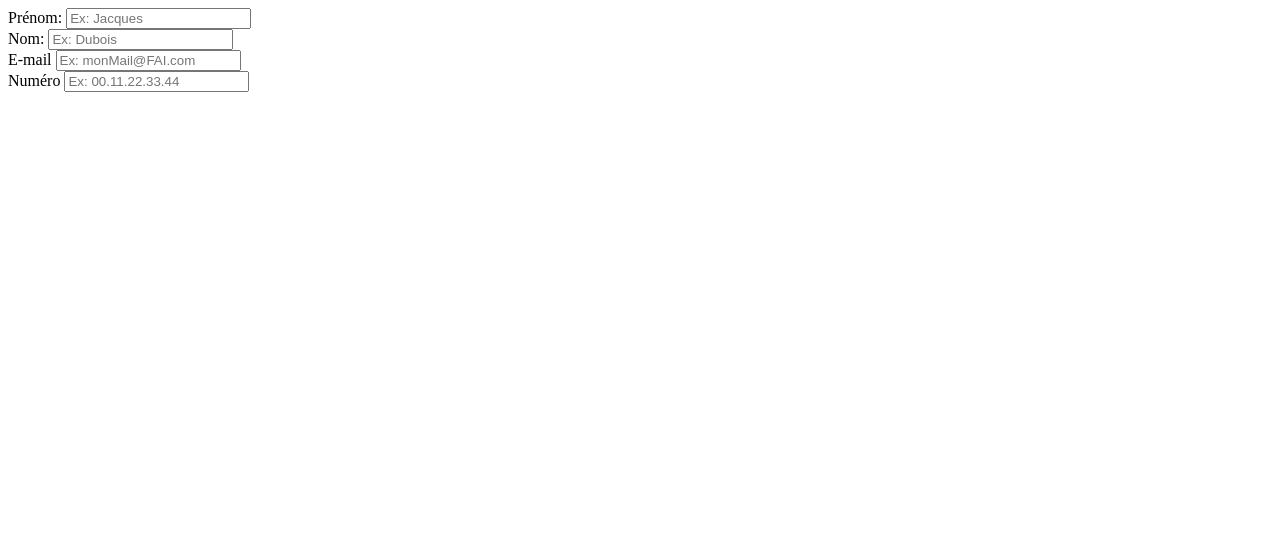
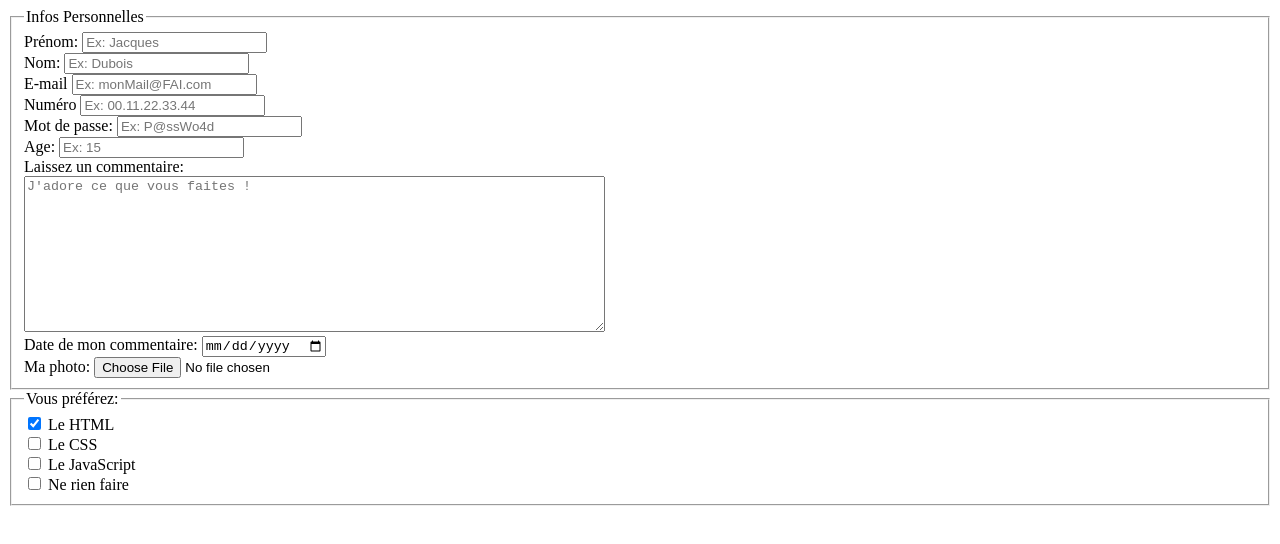
Before and after one commit to fcroux31/html_css, a plain HTML site: page exo11/index.html in a window 1280 px wide. Drawn offline with Linux system fonts and the light colour scheme.

Commit message:
exo11 modif

```diff
--- a/exo11/index.html
+++ b/exo11/index.html
@@ -4,10 +4,14 @@
     <meta charset="UTF-8">
     <meta http-equiv="X-UA-Compatible" content="IE=edge">
     <meta name="viewport" content="width=device-width, initial-scale=1.0">
+    <link rel="stylesheet" href="style.css">
     <title>Document</title>
 </head>
 <body>
+
     <form method="post" action="monprogphp">
+        <fieldset>
+            <legend>Infos Personnelles</legend>
                 <label for="prenom">Prénom:</label>
                 <input type="text" name="prenom" placeholder="Ex: Jacques" minlength="2" maxlength="20" id="prenom"></br>
                 <label for="nom">Nom:</label>
@@ -15,7 +19,29 @@
                 <label for="email">E-mail</label>
                 <input type="email" name="email" placeholder="Ex: monMail@FAI.com" id="email"></br>
                 <label for="tel">Numéro</label>
-        <input type="tel" name="tel" placeholder="Ex: 00.11.22.33.44" id="tel">
+                <input type="tel" name="tel" placeholder="Ex: 00.11.22.33.44" id="tel"></br>
+                <label for="pw">Mot de passe:</label>
+                <input type="password" name="pw" placeholder="Ex: P@ssWo4d" minlength="8" maxlength="30" id="pw"></br>
+                <label for="age">Age:</label>
+                <input type="number" name="age" placeholder="Ex: 15" id="age"></br>
+                <label for="text">Laissez un commentaire:</label></br>
+                <textarea name="text" placeholder="J'adore ce que vous faites !" rows="10" cols="70" id="text"></textarea></br>
+                <label for="date">Date de mon commentaire:</label>
+                <input type="date" name="date" id="date"></br>
+                <label for="file">Ma photo:</label>
+                <input type="file" name="file" accept=".jpg, .png, .gif"></br>
+        </fieldset>
+        <fieldset>
+            <legend>Vous préférez:</legend>
+                <input type="checkbox" checked name="html" id="html">
+                <label for="html">Le HTML</label></br>
+                <input type="checkbox" name="css" id="css">
+                <label for="css">Le CSS</label></br>
+                <input type="checkbox" name="js" id="js">
+                <label for="js">Le JavaScript</label></br>
+                <input type="checkbox" name="nrf" id="nrf">
+                <label for="nrf">Ne rien faire</label>
+        </fieldset>
     </form>
 </body>
 </html>
```
Also changed, not shown: exo11/style.css (added). Lines whose indentation alone changed are shown as unchanged.
